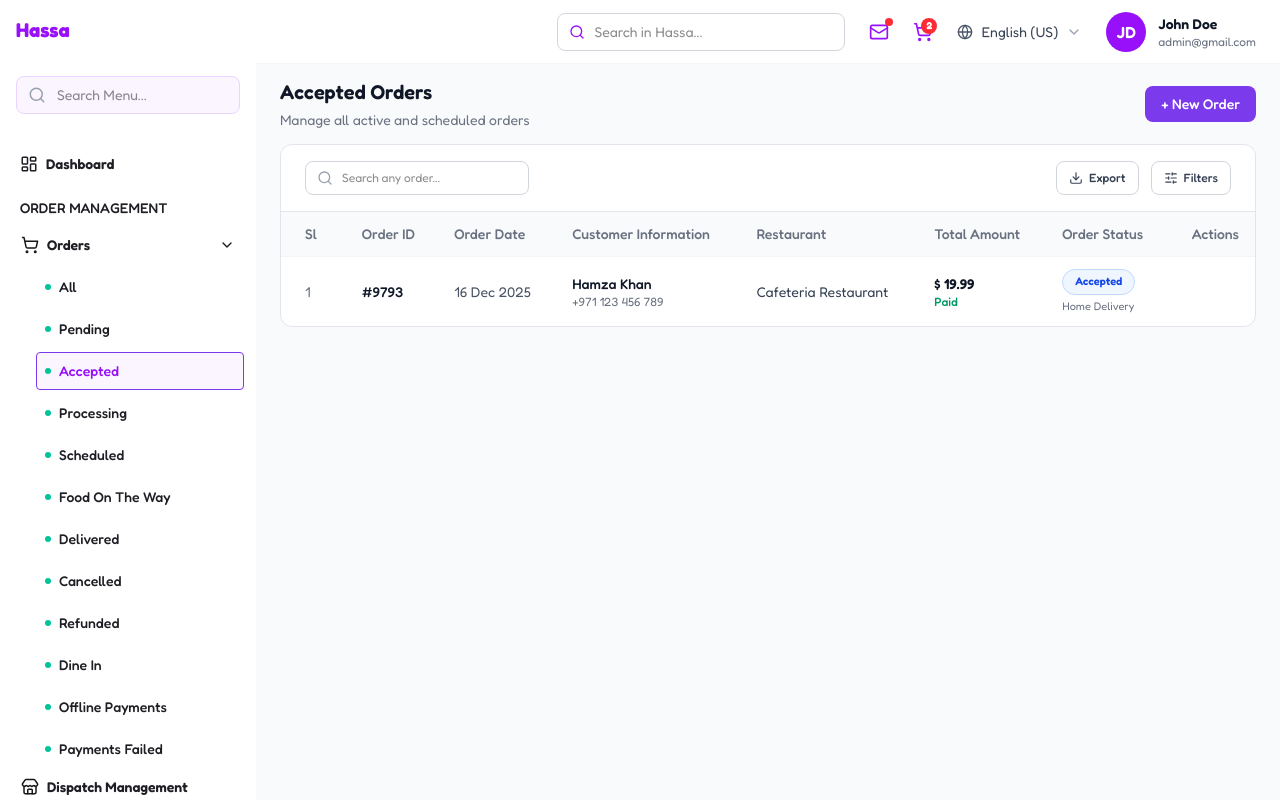
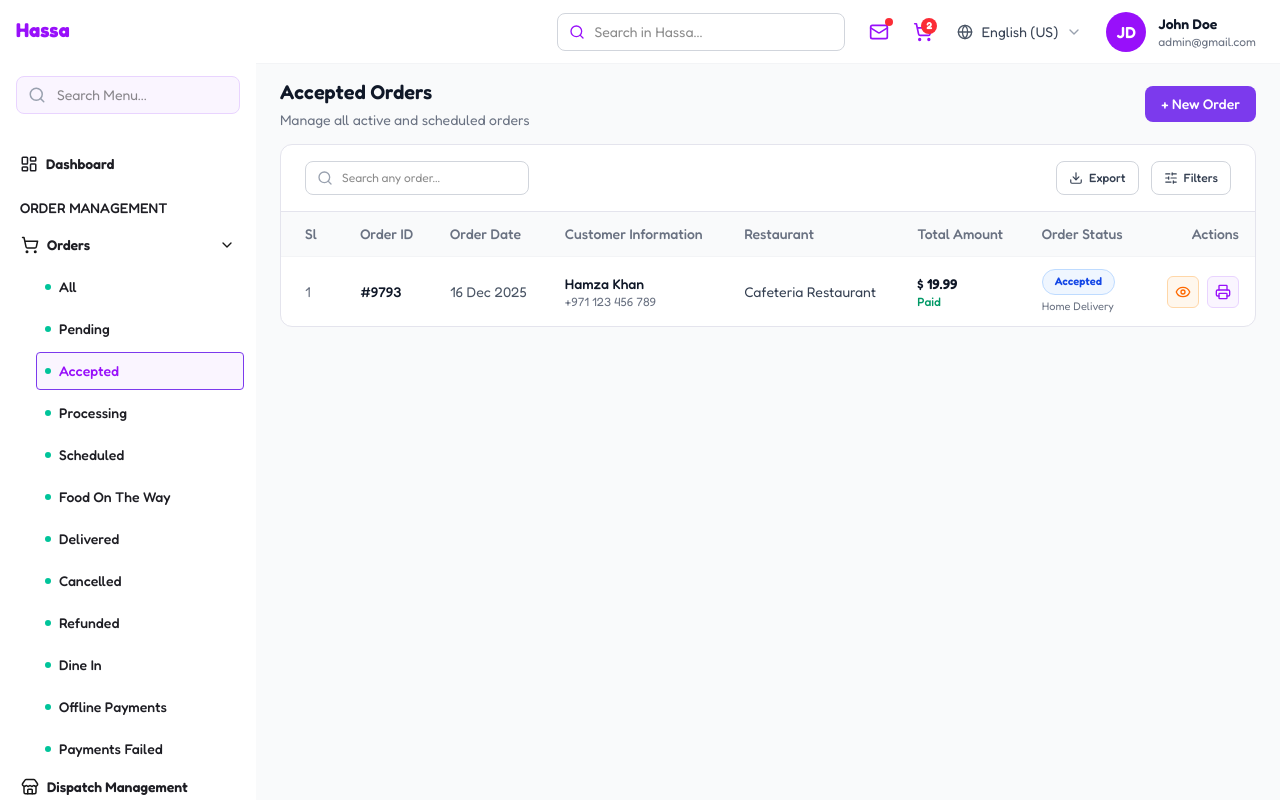
Before and after one commit to Hassa-Iraq/Hassa-Admin, a Next.js app: page /dashboard/orders/accepted in a window 1280 px wide. Built offline with nearby package versions, Linux system fonts and the light colour scheme.

Commit message:
changes in action button

```diff
--- a/src/app/components/OrdersListTable.jsx
+++ b/src/app/components/OrdersListTable.jsx
@@ -6,6 +6,8 @@ import {
   Search as SearchIcon,
   Download,
   SlidersHorizontal,
+  Eye,
+  Printer
 } from 'lucide-react';
 
 // Mock orders data for demo – adjust to your API later
@@ -497,11 +499,31 @@ export default function OrdersListTable({ filterLabel = 'All', filterSlug='all'
                     </div>
                   </td>
                   <td className="py-3 px-4 text-right">
-                    {/* <button className="text-xs font-medium text-purple-600 hover:underline">
-  View
-</button> */}
+  <div className="flex justify-end gap-2">
 
+    {/* View */}
+    <button
+      onClick={(e) => {
+        e.stopPropagation();
+        router.push(`/dashboard/orders/all/${order.id}`);
+      }}
+      className="w-8 h-8 flex items-center justify-center rounded-md border border-orange-200 bg-orange-50 text-orange-500 hover:bg-orange-100 transition"
+    >
+      <Eye className="w-4 h-4" />
+    </button>
 
+    {/* Print */}
+    <button
+      onClick={(e) => {
+        e.stopPropagation();
+        console.log('Print order', order.id);
+      }}
+      className="w-8 h-8 flex items-center justify-center rounded-md border border-purple-200 bg-purple-50 text-purple-600 hover:bg-purple-100 transition"
+    >
+      <Printer className="w-4 h-4" />
+    </button>
+
+  </div>
                   </td>
                 </tr>
               );
```
